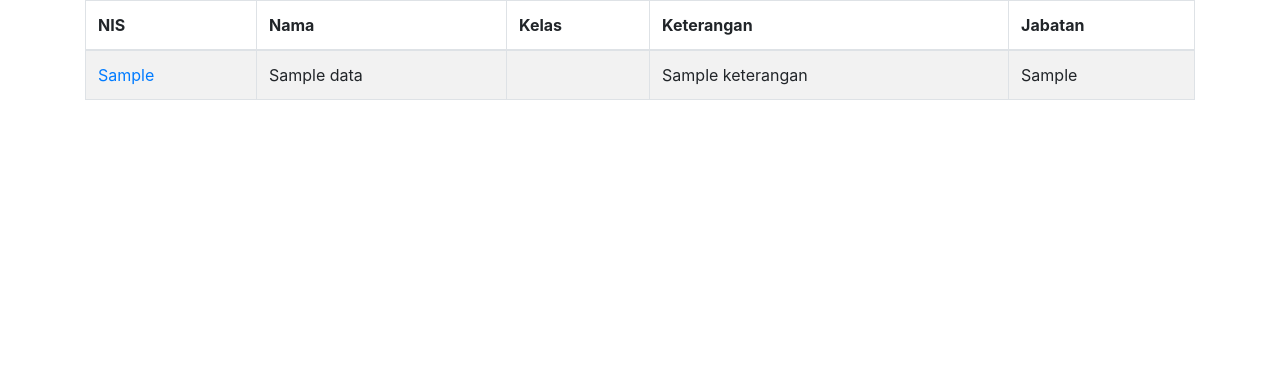
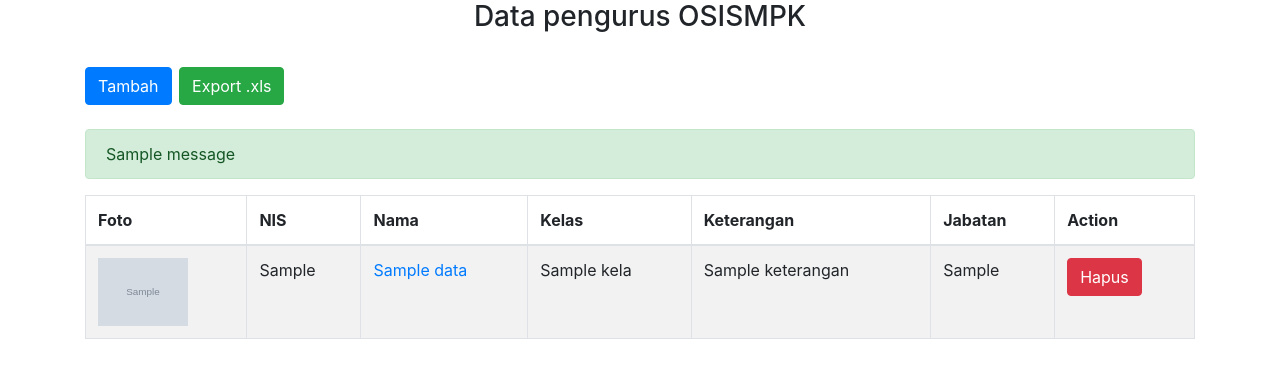
Before and after one commit to rssa1230/rossapbo, a Django app: page /data/ in a window 1280 px wide. Shown: the part 56-434 px from the top of the page. Run offline with Django 3.2, Linux system fonts and the light colour scheme; a user stored in the database is signed in; tables that the repository leaves empty hold one stand-in row (values such as "Sample post"); grey boxes marked "Sample" are stand-in pictures; one stand-in notice (Sample message) is shown; some libraries are stand-ins or nearby versions.

Commit message:
Add files via upload

```diff
--- a/pengurus/templates/data.html
+++ b/pengurus/templates/data.html
@@ -5,24 +5,65 @@
 <div class="container">
   <div class="row">
     <div class="col-md-12">
+      <h3>
+        <center>Data pengurus OSISMPK</center> <br>
+        <a href="{% url 'tambah_data' %}" class="btn btn-primary mb-3">Tambah</a>
+        <a href="{% url 'export_xls' %}" class="btn btn-success mb-3">Export .xls</a>
+      </h3>
+
+      {% for message in messages %}
+        {% if message %}
+          <div class="alert alert-success">{{ message }}</div>
+        {% endif %}
+      {% endfor %}
+
       <table class="table table-bordered table-striped">
         <thead>
           <tr>
+            <th>Foto</th>
             <th>NIS</th>
             <th>Nama</th>
             <th>Kelas</th>
             <th>Keterangan</th>
             <th>Jabatan</th>
+            <th>Action</th>
           </tr>
         </thead>
         <tbody>
           {% for data in dataa %}
           <tr>
-            <td><a href="{% url 'ubah_data' data.id %}">{{ data.nis }}</a></td>
-            <td>{{ data.nama }}</td>
-            <td>{{ data.kelas }}</td>
+            <td>
+              {% if data.cover %}
+                <img src="{{ data.cover.url }}" width="90px">
+              {% endif %}
+            </td>
+            <td>{{ data.nis }}</td>
+            <td><a href="{% url 'ubah_data' data.id %}">{{ data.nama }}</a></td>
+            <td>{{ data.kelas_id }}</td>
             <td>{{ data.keterangan_id }}</td>
             <td>{{ data.jabatan }}</td>
+            <td>
+              <button data-toggle="modal" data-target="#hapus-{{ data.id }}" class="btn btn-danger">Hapus</button>
+            </td>
+
+            <div class="modal" id="hapus-{{ data.id }}">
+              <div class="modal-dialog">
+                <div class="modal-content">
+                  <div class="modal-header">
+                    <div class="modal-title">
+                      <h3>Hapus</h3>
+                    </div>
+                  </div>
+                  <div class="modal-body">
+                    Apakah anda yakin ingin menghapus <strong>{{ data.nama | upper }}</strong>
+                  </div>
+                  <div class="modal-footer">
+                    <a href="{% url 'hapus_data' data.id %}" class="btn btn-danger">Hapus</a>
+                    <button class="btn btn-dark" data-dismiss="modal">Tidak</button>
+                  </div>
+                </div>
+              </div>
+            </div>
           </tr>
           {% endfor %}
         </tbody>
--- a/pengurus/templates/tambah-data.html
+++ b/pengurus/templates/tambah-data.html
@@ -8,7 +8,7 @@
                 {% if pesan %}
                 <div class="alert alert-success">{{ pesan }}</div>
                 {% endif %}
-                <form action="/tambah-data/" method="post">
+                <form action="/tambah-data/" method="post" enctype="multipart/form-data">
                     {% csrf_token %}
 
                     {{ form.as_p }}
```
Also changed, not shown: pengurus/templates/signup.html (added, +33 -0 lines), pengurus/templates/ubah-data.html (+9 -3 lines).
